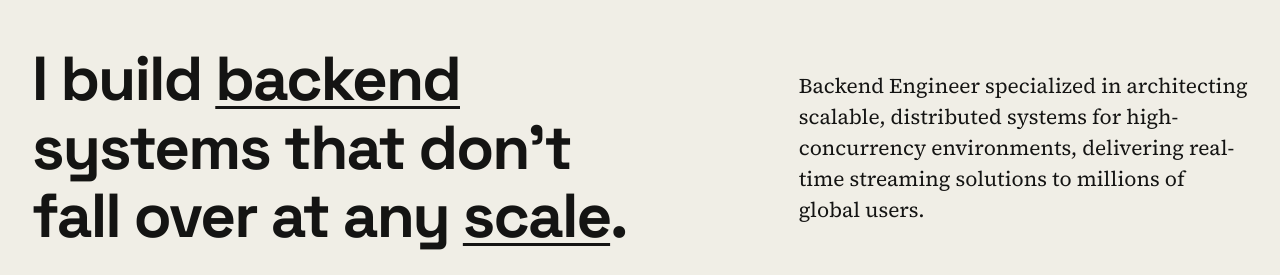
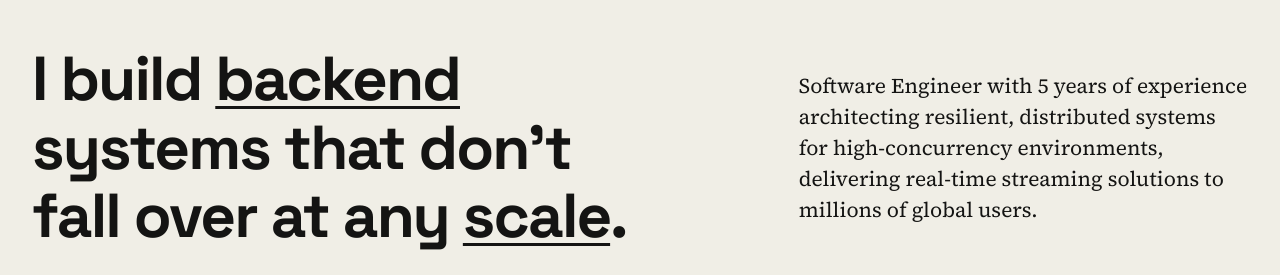
Before and after one commit to nawaz-sharif-codes/portfolio-nawaz, a React (Vite) app: page / in a window 1280 px wide. Shown: the part 134-409 px from the top of the page. Built offline with nearby package versions, Linux system fonts and the light colour scheme; no server answers.

Commit message:
feat(hero): highlight 5 years of experience in hero subtitle and update meta descriptions

```diff
--- a/index.html
+++ b/index.html
@@ -8,7 +8,7 @@
     <!-- Primary Meta Tags -->
     <title>Nawaz Sharif — Backend & Systems Engineer</title>
     <meta name="title" content="Nawaz Sharif — Backend & Systems Engineer" />
-    <meta name="description" content="Backend and systems engineer working across identity infrastructure, event-driven billing pipelines, and distributed systems at DAZN. Selected production systems, career provenance, and engineering portfolio." />
+    <meta name="description" content="Software engineer with 5 years of experience architecting resilient, distributed systems for high-concurrency environments, delivering real-time streaming solutions at DAZN." />
     <meta name="author" content="Nawaz Sharif" />
     <meta name="theme-color" content="#f0eee6" />
     <link rel="canonical" href="https://portfolio-nawaz-six.vercel.app/" />
@@ -17,7 +17,7 @@
     <meta property="og:type" content="website" />
     <meta property="og:url" content="https://portfolio-nawaz-six.vercel.app/" />
     <meta property="og:title" content="Nawaz Sharif — Backend & Systems Engineer" />
-    <meta property="og:description" content="Backend and systems engineer working across identity infrastructure, event-driven billing pipelines, and distributed systems at DAZN. Selected production systems, career provenance, and engineering portfolio." />
+    <meta property="og:description" content="Software engineer with 5 years of experience architecting resilient, distributed systems for high-concurrency environments, delivering real-time streaming solutions at DAZN." />
     <meta property="og:image" content="https://portfolio-nawaz-six.vercel.app/og-image.svg" />
     <meta property="og:image:width" content="1200" />
     <meta property="og:image:height" content="630" />
@@ -26,7 +26,7 @@
     <meta property="twitter:card" content="summary_large_image" />
     <meta property="twitter:url" content="https://portfolio-nawaz-six.vercel.app/" />
     <meta property="twitter:title" content="Nawaz Sharif — Backend & Systems Engineer" />
-    <meta property="twitter:description" content="Backend and systems engineer working across identity infrastructure, event-driven billing pipelines, and distributed systems at DAZN. Selected production systems, career provenance, and engineering portfolio." />
+    <meta property="twitter:description" content="Software engineer with 5 years of experience architecting resilient, distributed systems for high-concurrency environments, delivering real-time streaming solutions at DAZN." />
     <meta property="twitter:image" content="https://portfolio-nawaz-six.vercel.app/og-image.svg" />
 
     <!-- Structured Data (JSON-LD Person & WebSite Schema) -->
--- a/src/App.tsx
+++ b/src/App.tsx
@@ -50,7 +50,7 @@ const SectionScrollSync: React.FC = () => {
     } else if (pathname === '/') {
       updatePageSEO({
         title: 'Backend & Systems Engineer',
-        description: 'Backend and systems engineer working across identity infrastructure, event-driven billing pipelines, and distributed systems at DAZN.',
+        description: 'Software engineer with 5 years of experience architecting resilient, distributed systems for high-concurrency environments, delivering real-time streaming solutions at DAZN.',
         path: '/',
       });
       if (window.scrollY > 0) {
--- a/src/components/sections/HeroSection.tsx
+++ b/src/components/sections/HeroSection.tsx
@@ -97,7 +97,7 @@ export const HeroSection: React.FC<HeroSectionProps> = ({
                 color: 'var(--color-slate-dark)',
               }}
             >
-              Backend Engineer specialized in architecting scalable, distributed systems for high-concurrency environments, delivering real-time streaming solutions to millions of global users.
+              Software Engineer with 5 years of experience architecting resilient, distributed systems for high-concurrency environments, delivering real-time streaming solutions to millions of global users.
             </p>
           </div>
         </div>
```
